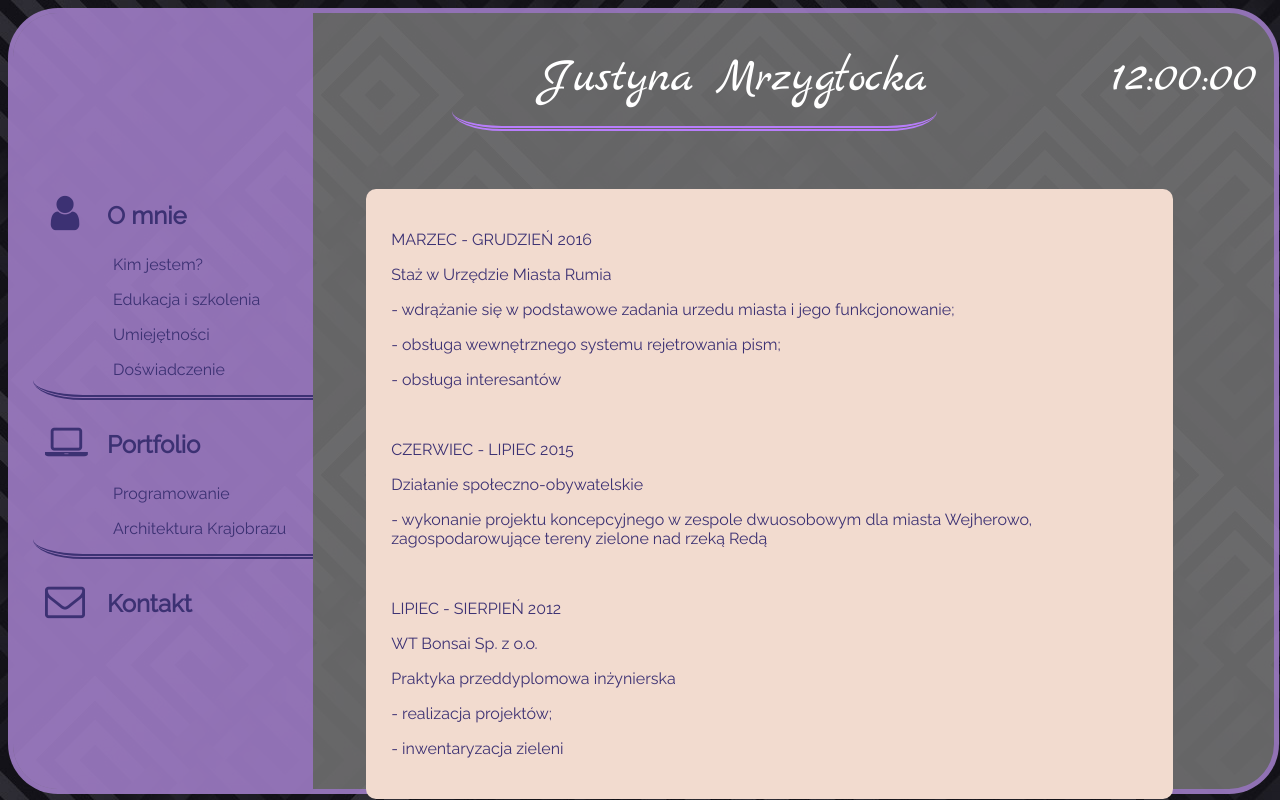
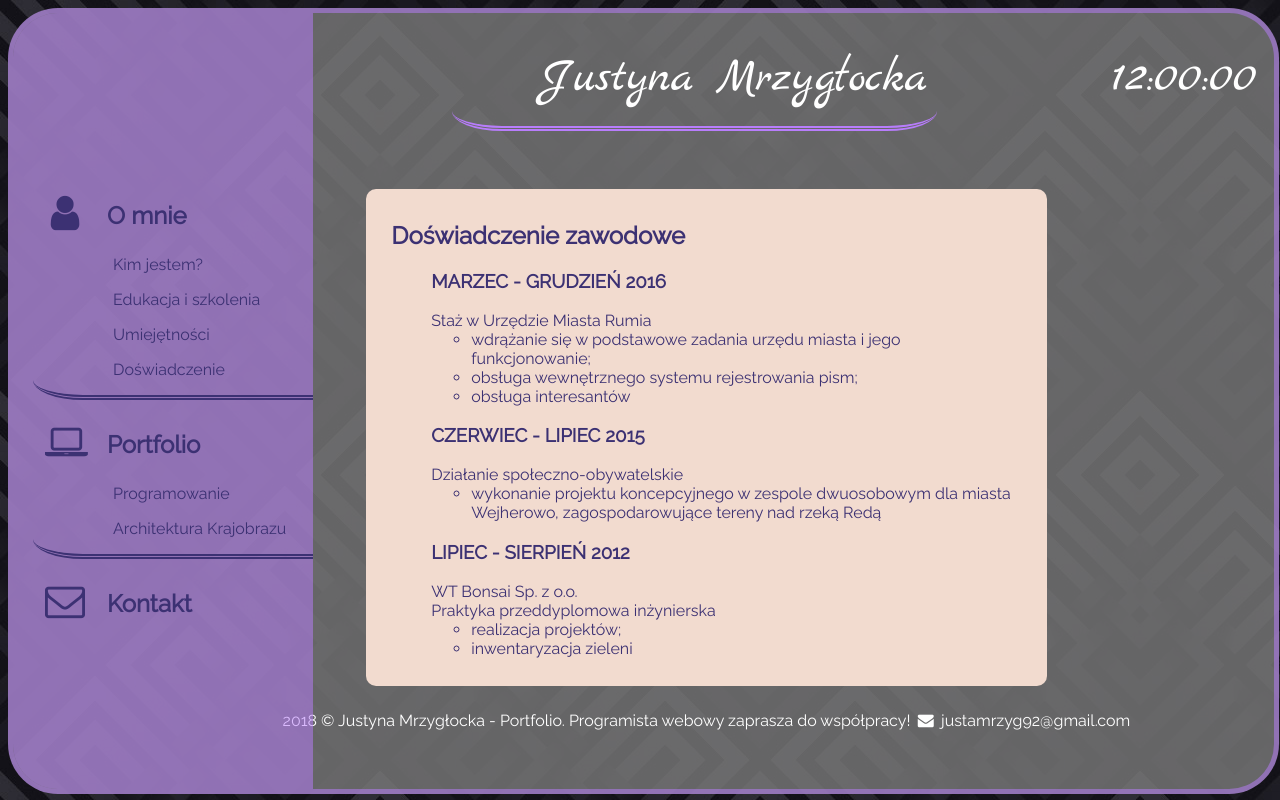
Before and after one commit to justam92/justam92.github.io, a plain HTML site: page pages/experience.html in a window 1280 px wide. Drawn offline with Linux system fonts and the light colour scheme.

Commit message:
wrote description "about me", made that text in skills, education and experience fit in container

```diff
--- a/pages/experience.html
+++ b/pages/experience.html
@@ -82,25 +82,35 @@
 
         <article>
 
-            <p>MARZEC - GRUDZIEŃ 2016</p>
-            <p>Staż w Urzędzie Miasta Rumia</p>
-            <p>- wdrążanie się w podstawowe zadania urzedu miasta i jego funkcjonowanie;</p>
-            <p>- obsługa wewnętrznego systemu rejetrowania pism;</p>
-            <p>- obsługa interesantów</p>
+            <p>
+                <h2>Doświadczenie zawodowe</h2>
+                <ul>
+                    <h3>MARZEC - GRUDZIEŃ 2016</h3>
+                    <li>Staż w Urzędzie Miasta Rumia</li>
+                    <ul>
+                        <li>wdrążanie się w podstawowe zadania urzędu miasta i jego funkcjonowanie;</li>
+                        <li>obsługa wewnętrznego systemu rejestrowania pism;</li>
+                        <li>obsługa interesantów</li>
+                    </ul>
+                    </li>
 
-            <br />
+                    <h3>CZERWIEC - LIPIEC 2015</h3>
+                    <li>Działanie społeczno-obywatelskie</li>
+                    <ul>
+                        <li>wykonanie projektu koncepcyjnego w zespole dwuosobowym dla miasta Wejherowo, zagospodarowujące tereny
+                            nad rzeką Redą</li>
+                    </ul>
 
-            <p>CZERWIEC - LIPIEC 2015</p>
-            <p>Działanie społeczno-obywatelskie</p>
-            <p>- wykonanie projektu koncepcyjnego w zespole dwuosobowym dla miasta Wejherowo, zagospodarowujące tereny zielone nad rzeką Redą</p>
+                    <h3>LIPIEC - SIERPIEŃ 2012</h3>
+                    <li>WT Bonsai Sp. z o.o.</li>
+                    <li>Praktyka przeddyplomowa inżynierska</li>
+                    <ul>
+                        <li>realizacja projektów;</li>
+                        <li>inwentaryzacja zieleni</li>
+                    </ul>
 
-            <br />
-
-            <p>LIPIEC - SIERPIEŃ 2012</p>
-            <p> WT Bonsai Sp. z o.o.</p>
-            <p>Praktyka przeddyplomowa inżynierska</p>
-            <p>- realizacja projektów;</p>
-            <p>- inwentaryzacja zieleni</p>
+                </ul>
+            </p>
 
         </article>
 
--- a/stylesheet/main.css
+++ b/stylesheet/main.css
@@ -17,7 +17,7 @@ body{
 
 footer{
     width: 90%;
-    margin-top: 5%;
+    margin-top: 2%;
     margin-bottom: 1%;
     margin-left: 10%;
     text-align: center;
@@ -27,17 +27,23 @@ img{
     width: 30%;
     height: 30%;
     margin-right: 2%;
+    margin-bottom: 1%;
     float: left;
     border: 2px double #3c3173;
     border-bottom-left-radius: 200px 100px;
     border-top-right-radius: 200px 100px;
+    margin-top: 2%;
 }
 
 article{
-    width: 60%;
+    width: 50%;
     color: #3c3173;
     background: #f2dbcf;
     margin-left: 28%;
-    padding: 2%;
+    padding: 1% 2%;
     border-radius: 10px;
 }
+
+article > ul{
+    list-style: none;
+}
```
Also changed, not shown: index.html (+10 -1 lines), pages/education.html (+22 -15 lines), pages/skills.html (+23 -14 lines). Lines whose indentation alone changed are shown as unchanged.
